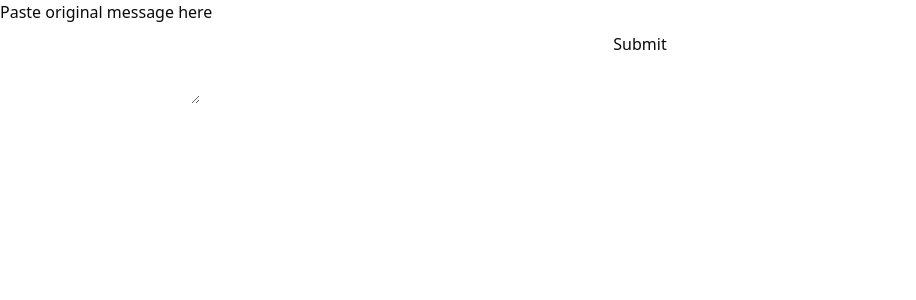
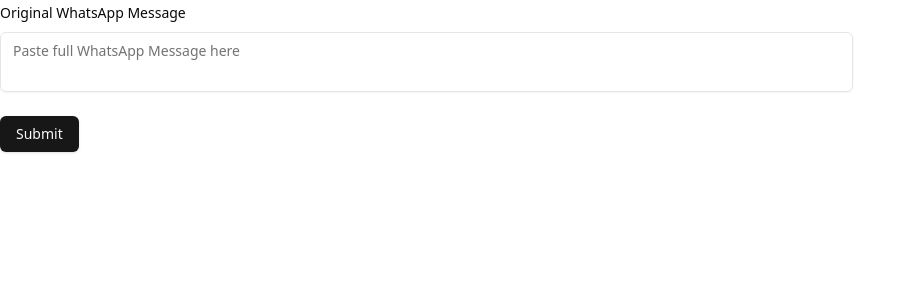
Before and after one commit to lesterc013/llm-parser, a Next.js app: page / in a window 1280 px wide. Shown: the top 300 px of the page, without its empty margins (0-916 px from the left). Built offline with nearby package versions, Linux system fonts and the light colour scheme.

Commit message:
Changed implementation to use shadcn components

```diff
--- a/src/components/ui/MainForm.tsx
+++ b/src/components/ui/MainForm.tsx
@@ -1,53 +1,54 @@
 "use client";
 
-import { SubmitHandler, useForm } from "react-hook-form";
+import { useForm } from "react-hook-form";
 import { zodResolver } from "@hookform/resolvers/zod";
-import { z } from "zod";
-import { useState } from "react";
-
-// schema defines for the name of the input fields, what is it we expect so that we can validate easily; e.g. for the field named "inputArea", must be string
-const schema = z.object({
-  inputArea: z.string(),
-});
-
-// Type of the form is then inferred from the schema
-type FormFields = z.infer<typeof schema>;
+import { mainFormSchema } from "@/schemas/schemas";
+import { MainFormShape } from "@/schemas/schemas";
+import { Button } from "@/components/ui/button";
+import {
+  Form,
+  FormControl,
+  FormField,
+  FormItem,
+  FormLabel,
+  FormMessage,
+} from "@/components/ui/form";
+import { Textarea } from "@/components/ui/textarea";
+import { callOpenAiApi } from "@/actions/actions";
 
 export default function MainForm() {
-  const {
-    register,
-    handleSubmit,
-    formState: { errors, isSubmitting },
-  } = useForm<FormFields>({
+  const form = useForm<MainFormShape>({
+    resolver: zodResolver(mainFormSchema),
     defaultValues: {
-      inputArea: "Paste original message here",
+      inputArea: "",
     },
-    resolver: zodResolver(schema),
   });
 
-  const [output, setOutput] = useState("");
-
-  const onSubmit: SubmitHandler<FormFields> = async (data) => {
-    await new Promise((resolve) => setTimeout(resolve, 1000));
-    console.log(data.inputArea);
-
-    // TODO: Replace with the returned value from the api call
-    setOutput(data.inputArea);
-  };
-
-  // register is used to say "for this field, im registering it as one of the names i specified in the FormFields"
   return (
-    <>
-      <form className="flex flex-col gap-y-2" onSubmit={handleSubmit(onSubmit)}>
-        <input type="text" {...register("inputArea")} />
-        {errors.inputArea && (
-          <div className="text-red-500">{errors.inputArea.message}</div>
-        )}
-        <button type="submit" disabled={isSubmitting}>
-          {isSubmitting ? "Loading..." : "Submit"}
-        </button>
+    <Form {...form}>
+      <form
+        onSubmit={form.handleSubmit(callOpenAiApi)}
+        className="w-2/3 space-y-6"
+      >
+        <FormField
+          control={form.control}
+          name="inputArea"
+          render={({ field }) => (
+            <FormItem>
+              <FormLabel>Original WhatsApp Message</FormLabel>
+              <FormControl>
+                <Textarea
+                  placeholder="Paste full WhatsApp Message here"
+                  className="resize-none"
+                  {...field}
+                />
+              </FormControl>
+              <FormMessage />
+            </FormItem>
+          )}
+        />
+        <Button type="submit">Submit</Button>
       </form>
-      <textarea value={output} readOnly />
-    </>
+    </Form>
   );
 }
```
